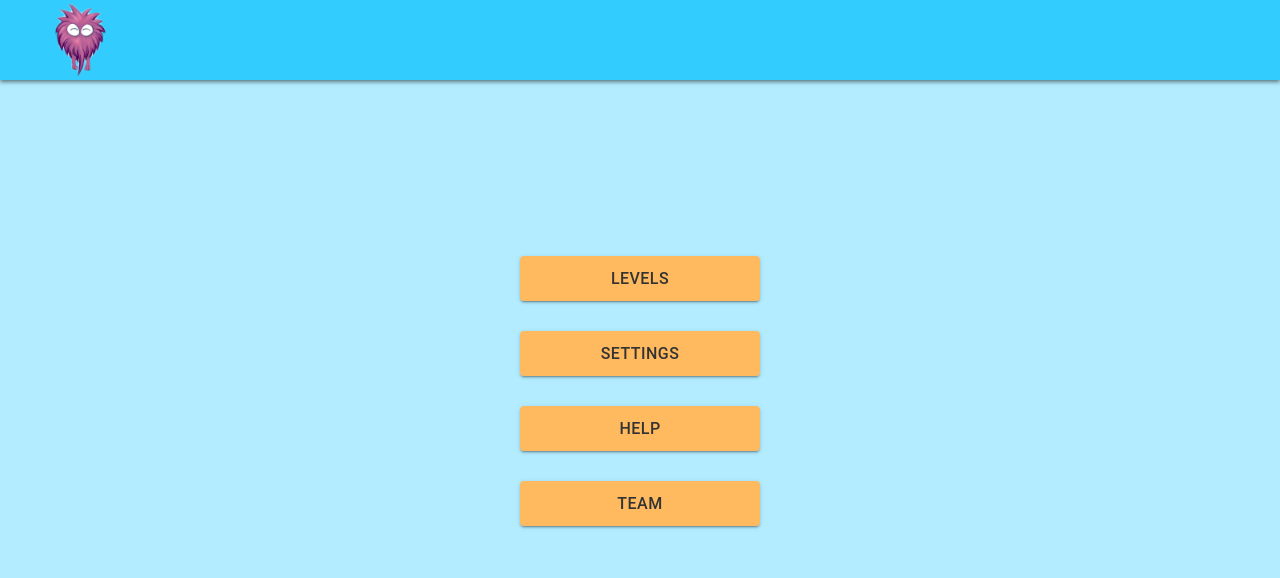
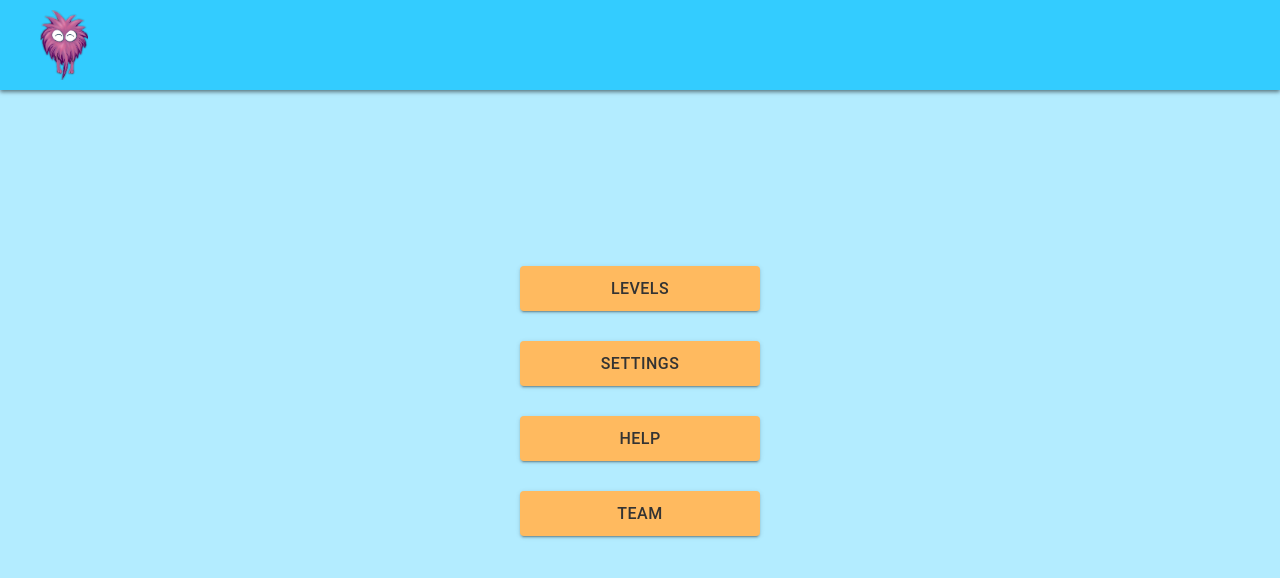
Before and after one commit to Kkasya/rsclone, a React (Create React App) app: page / in a window 1280 px wide. Shown: the top 578 px of the page. Built offline with nearby package versions, Linux system fonts and the light colour scheme.

Commit message:
fix: replace logo (with better quality), correct header height

```diff
--- a/src/Navigation/Logo/Logo.js
+++ b/src/Navigation/Logo/Logo.js
@@ -1,16 +1,17 @@
 import React from 'react';
 import { NavLink } from 'react-router-dom';
 import logo from '../../assets/images/logo.png';
+import stylesCommon from '../../common/styles/stylesCommon';
 import constants from '../../common/styles/constants';
 
 export default function Logo() {
+  const useStylesCommon = stylesCommon();
   return (
-    <NavLink to='/'>
+    <NavLink to='/' className={useStylesCommon.logoNav}>
       <img
         src={logo}
         alt='logo'
-        width={constants.logoSizes}
-        height={constants.logoSizes}
+        height={constants.logoHeight}
       />
     </NavLink>
   );
--- a/src/common/styles/constants.js
+++ b/src/common/styles/constants.js
@@ -1,6 +1,7 @@
 const constants = {
   minFooterHeight: 65,
-  logoSizes: 80,
+  logoPaddings: 10,
+  logoHeight: 70,
 
   fontColorPrimary: '#333',
   backgroundColorHeader: '#33CCFF',
--- a/src/common/styles/stylesCommon.js
+++ b/src/common/styles/stylesCommon.js
@@ -1,7 +1,8 @@
 import { makeStyles } from '@material-ui/core';
 import constants from './constants';
 
-const footerHeight = Math.max(constants.minFooterHeight, constants.logoSizes);
+const logoHeightWithPaddings = constants.logoHeight + 2 * constants.logoPaddings;
+const footerHeight = Math.max(constants.minFooterHeight, logoHeightWithPaddings);
 
 const stylesCommon = makeStyles({
   root: {
@@ -31,6 +32,10 @@ const stylesCommon = makeStyles({
         backgroundColor: constants.backgroundButtonActive,
       },
     },
+  },
+
+  logoNav: {
+    padding: `${constants.logoPaddings}px 0`,
   },
 
   invis: {
```
Also changed, not shown: src/assets/images/logo.png.
